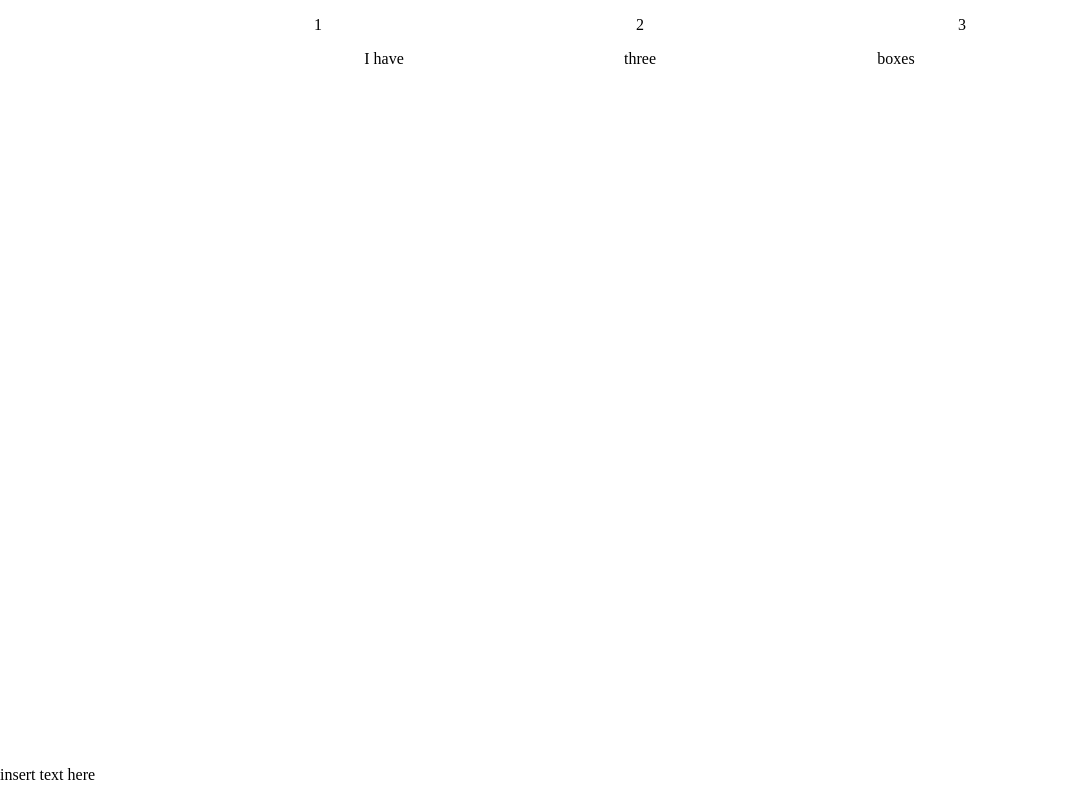
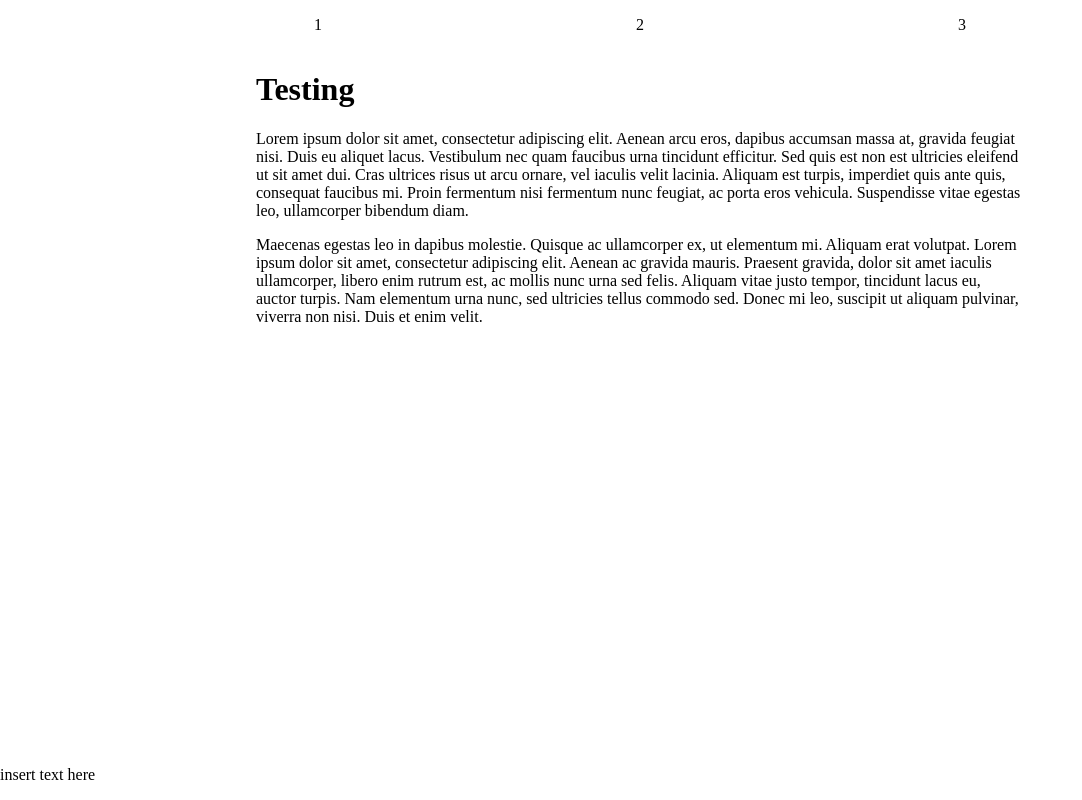
Before and after one commit to squigggggle/svelte-web1, a SvelteKit app: page / in a window 1280 px wide. Shown: the whole page, without its empty margins (0-1082 px from the left). Built offline with nearby package versions, Linux system fonts and the light colour scheme.

Commit message:
feat: simplified grid layout, less divs

```diff
--- a/src/routes/+page.svelte
+++ b/src/routes/+page.svelte
@@ -1,8 +1,12 @@
 <div class="wrapper">
   	<div class="grid">
-    	<div class="nest">I have</div>
-    	<div class="nest">three</div>
-    	<div class="nest">boxes</div>
+    	<!-- <div class="nest"></div> -->
+    	<!-- <div class="nest"> -->
+            <h1>Testing</h1>
+            <p>Lorem ipsum dolor sit amet, consectetur adipiscing elit. Aenean arcu eros, dapibus accumsan massa at, gravida feugiat nisi. Duis eu aliquet lacus. Vestibulum nec quam faucibus urna tincidunt efficitur. Sed quis est non est ultricies eleifend ut sit amet dui. Cras ultrices risus ut arcu ornare, vel iaculis velit lacinia. Aliquam est turpis, imperdiet quis ante quis, consequat faucibus mi. Proin fermentum nisi fermentum nunc feugiat, ac porta eros vehicula. Suspendisse vitae egestas leo, ullamcorper bibendum diam.</p>
+            <p>Maecenas egestas leo in dapibus molestie. Quisque ac ullamcorper ex, ut elementum mi. Aliquam erat volutpat. Lorem ipsum dolor sit amet, consectetur adipiscing elit. Aenean ac gravida mauris. Praesent gravida, dolor sit amet iaculis ullamcorper, libero enim rutrum est, ac mollis nunc urna sed felis. Aliquam vitae justo tempor, tincidunt lacus eu, auctor turpis. Nam elementum urna nunc, sed ultricies tellus commodo sed. Donec mi leo, suscipit ut aliquam pulvinar, viverra non nisi. Duis et enim velit.</p>
+        <!-- </div> -->
+    	<!-- <div class="nest"></div> -->
  	</div>
 </div>
 
@@ -10,21 +14,22 @@
 .wrapper {
     display: grid;
     grid-template-columns: 1fr 3fr 1fr;
-    grid-auto-rows: 200px;
+    /* grid-auto-rows: 200px; */
 }
 
 .grid {
-    display: grid;
+    /* display: grid; */
     /* position: relative; */
-    grid-template-columns: repeat(3, 1fr);
+    /* grid-template-columns: repeat(3, 1fr); */
     grid-column: 2/3;
+
 }
 
-.nest {
+/* .nest {
     display: flex;
     justify-content: center;
     height: 100px;
-}
+} */
 
 /* .wrapper > div, .nest {
     border-style: solid;
```
